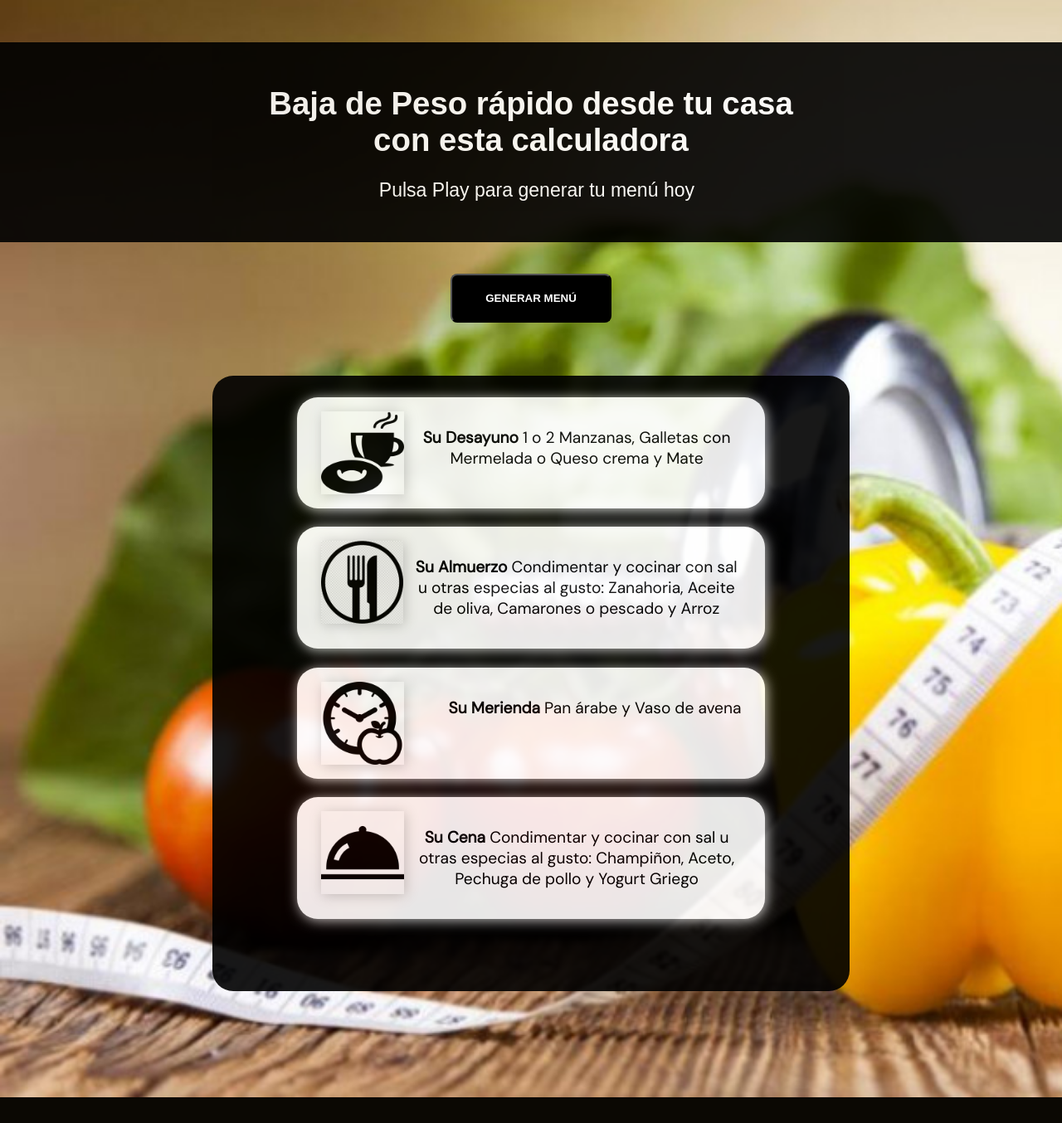
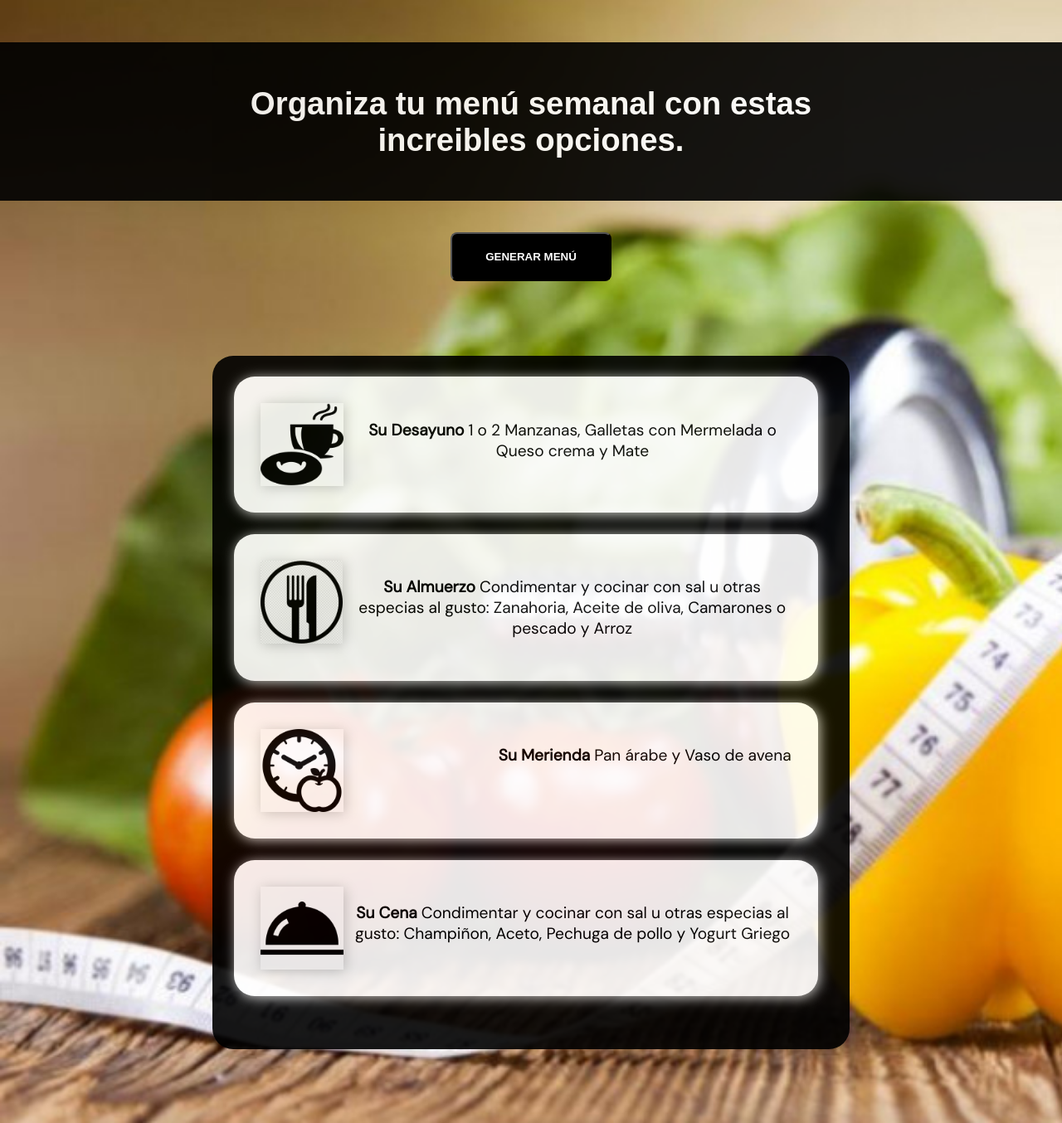
Before and after one commit to manuelledezma687/AsesorNutricional, a Flask app: page / in a window 1280 px wide. Shown: the whole page at 83% size. Before the commit the page ends 1323 px from the top, so only its background shows below. Run offline with Flask 2, Linux system fonts and the light colour scheme; some web fonts are replaced.

Commit message:
some improvements

```diff
--- a/static/style/styles.css
+++ b/static/style/styles.css
@@ -22,6 +22,7 @@ background-image: url("/static/background1.jpg");
 background-repeat:no-repeat;
 background-size: cover;
 box-sizing: border-box;
+justify-content: center;
 margin: 0;
 padding: 0;
 }
@@ -39,10 +40,12 @@ box-shadow: 2px 2px 15px #ccc;
 
 .main{
 background-color: black;
-margin: 5% 20% 10% 20%;
-padding: 2% 8% 5% 8%;
+margin: 7% 20% 7% 20%;
+padding: 2% 8% 3% 2%;
 border-radius: 25px;
 opacity: 90%;
+text-align: center;
+justify-content: center;
 }
 
 a, button{
@@ -81,13 +84,14 @@ cursor: pointer;
 .breakfast,.lunch, .snack, .dinner {
 background-color: white;
 border-radius: 25px;
-padding: 3% 5% 3% 5%;
+padding: 5% 5% 5% 5%;
 box-shadow: 2px 2px 15px #ccc;
 display: flex;
 justify-content: space-between;
 margin-bottom: 4%;
 font-family: 'DM Sans', sans-serif;
 font-size: medium;
+width: 100%;
 }
 
 .breakfast:hover,.lunch:hover,.snack:hover,.dinner:hover {
@@ -99,3 +103,21 @@ font-size: medium;
     width: 100px;
     height: 100px;
 }
+
+@media (max-width: 1020px) {
+
+    .breakfast,.lunch, .snack, .dinner{
+        width: 100%;
+        display: block;
+        padding-right: 0%;
+        }
+
+  }
+
+  @media (max-width: 350px) {
+    .breakfast,.lunch, .snack, .dinner{
+        width: 30%;
+        display: block;
+        }
+
+  }
--- a/templates/base.html
+++ b/templates/base.html
@@ -11,8 +11,7 @@
 
 <body>
     <main>
-        <h1>Baja de Peso rápido desde tu casa con esta calculadora</h1>
-        <p>Pulsa Play para generar tu menú hoy</p>
+        <h1>Organiza tu menú semanal con estas increibles opciones.</h1>
     </main>
 
     <button>
```
